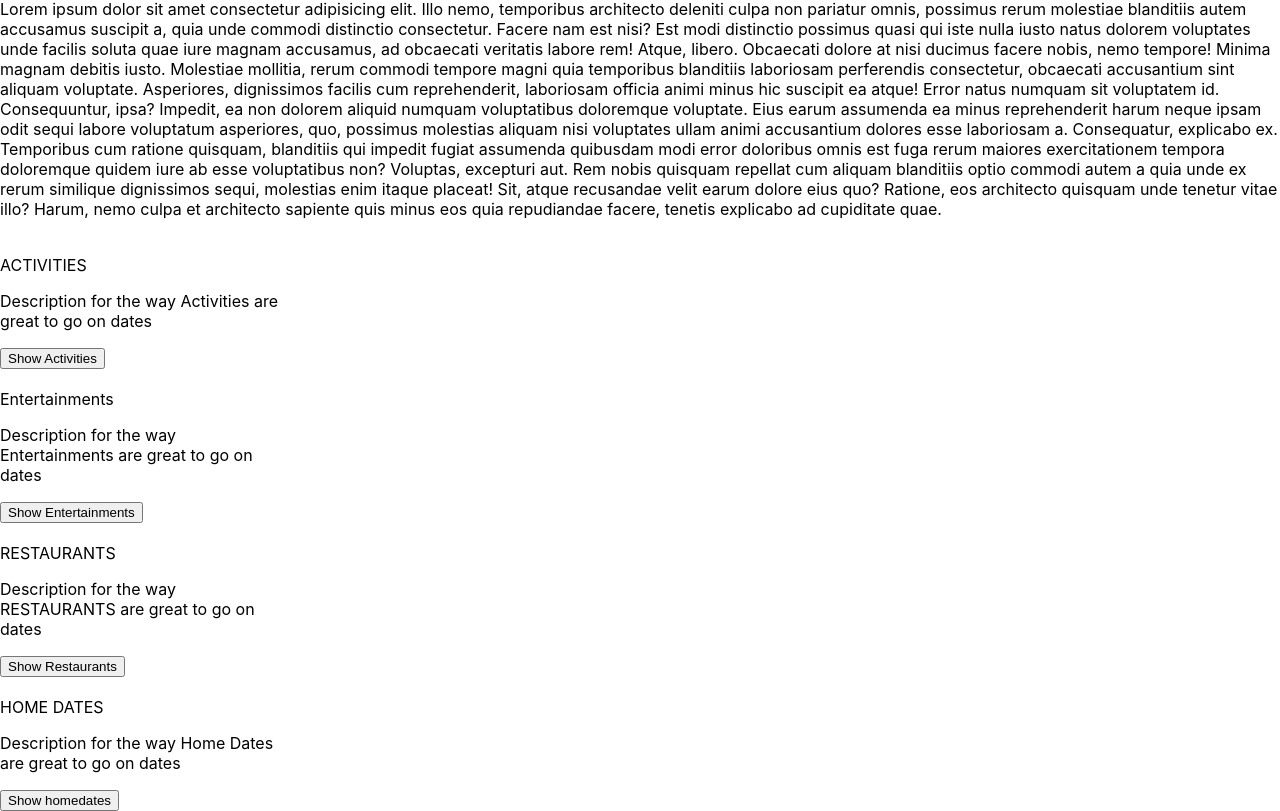
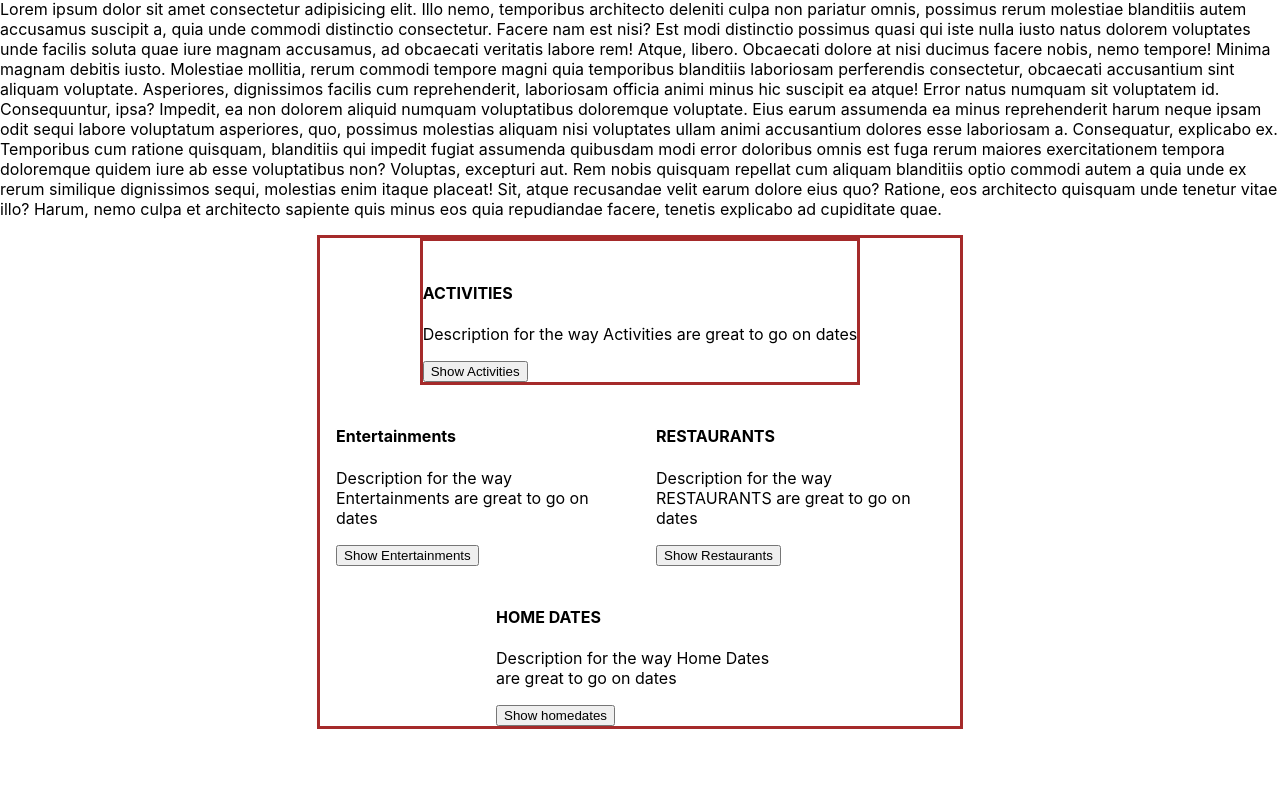
Before and after one commit to LudwigsonM/project-planned-date-frontend, a React (Create React App) app: page / in a window 1280 px wide. Shown: the part 375-1186 px from the top of the page. After the commit the page ends 1104 px from the top, so only its background shows below. Built offline with nearby package versions, Linux system fonts and the light colour scheme.

Commit message:
added carousel to the activites list

```diff
--- a/src/Styling/activities.css
+++ b/src/Styling/activities.css
@@ -5,3 +5,13 @@ h2 {
 .activity {
   border-color: chartreuse;
 }
+
+.col {
+  margin: 5%;
+  display: flex;
+  flex-direction: row;
+  overflow-x: auto;
+}
+.images {
+  width: 100%;
+}
--- a/src/Styling/dateSelection.css
+++ b/src/Styling/dateSelection.css
@@ -1,3 +1,29 @@
+import h4 {
+  font-size: large;
+}
+.all-date-selections {
+  border-color: brown;
+  border-style: solid;
+  display: flex;
+  flex-wrap: wrap;
+  width: 50%;
+  margin: auto;
+}
+
 .activities-selection {
+  margin: auto;
   border-color: brown;
+  border-style: solid;
 }
+
+.entertainments-selection {
+  margin: auto;
+}
+
+.restaurants-selection {
+  margin: auto;
+}
+
+.homedates-selection {
+  margin: auto;
+}
--- a/src/Styling/hero.css
+++ b/src/Styling/hero.css
@@ -2,6 +2,7 @@ h1 {
   text-align: center;
   font-size: 80px;
   border: solid black;
+  border-radius: 85px;
   padding: 70px;
   font-family: cursive;
   background-color: #58a0c3;
--- a/src/components/ActivitiesPage/ActivitiesCard.jsx
+++ b/src/components/ActivitiesPage/ActivitiesCard.jsx
@@ -7,7 +7,7 @@ export default function ActivitiesCard({ activities }) {
       <Row>
         <Col>
           <Card className="activity" style={{ width: "18rem" }}>
-            <Card.Img variant="top" />
+            <Card.Img variant="top" className="images" src={activities.image} />
             <Card.Body>
               <Card.Title>{activities.name}</Card.Title>
               <Card.Text>{activities.location}</Card.Text>
--- a/src/components/MainPage/DateSelection.jsx
+++ b/src/components/MainPage/DateSelection.jsx
@@ -1,6 +1,7 @@
 import React from "react";
 import { Button, Card } from "react-bootstrap";
 import { useNavigate } from "react-router-dom";
+import "../../Styling/dateSelection.css";
 
 export default function DateSelection() {
   let navigate = useNavigate();
@@ -8,10 +9,12 @@ export default function DateSelection() {
   return (
     <>
       <div className="all-date-selections">
-        <Card className="activities-selection" style={{ width: "18rem" }}>
+        <Card className="activities-selection">
           <Card.Img variant="top" /* src="holder.js/100px180" */ />
           <Card.Body>
-            <Card.Title>ACTIVITIES</Card.Title>
+            <Card.Title>
+              <h4>ACTIVITIES</h4>
+            </Card.Title>
             <Card.Text>
               Description for the way Activities are great to go on dates
             </Card.Text>
@@ -24,7 +27,9 @@ export default function DateSelection() {
         <Card className="entertainments-selection" style={{ width: "18rem" }}>
           <Card.Img variant="top" /* src="holder.js/100px180" */ />
           <Card.Body>
-            <Card.Title>Entertainments</Card.Title>
+            <Card.Title>
+              <h4>Entertainments</h4>
+            </Card.Title>
             <Card.Text>
               Description for the way Entertainments are great to go on dates
             </Card.Text>
@@ -40,7 +45,9 @@ export default function DateSelection() {
         <Card className="restaurants-selection" style={{ width: "18rem" }}>
           <Card.Img variant="top" /* src="holder.js/100px180" */ />
           <Card.Body>
-            <Card.Title>RESTAURANTS</Card.Title>
+            <Card.Title>
+              <h4>RESTAURANTS</h4>
+            </Card.Title>
             <Card.Text>
               Description for the way RESTAURANTS are great to go on dates
             </Card.Text>
@@ -53,7 +60,9 @@ export default function DateSelection() {
         <Card className="homedates-selection" style={{ width: "18rem" }}>
           <Card.Img variant="top" /* src="holder.js/100px180" */ />
           <Card.Body>
-            <Card.Title>HOME DATES</Card.Title>
+            <Card.Title>
+              <h4>HOME DATES</h4>
+            </Card.Title>
             <Card.Text>
               Description for the way Home Dates are great to go on dates
             </Card.Text>
```
